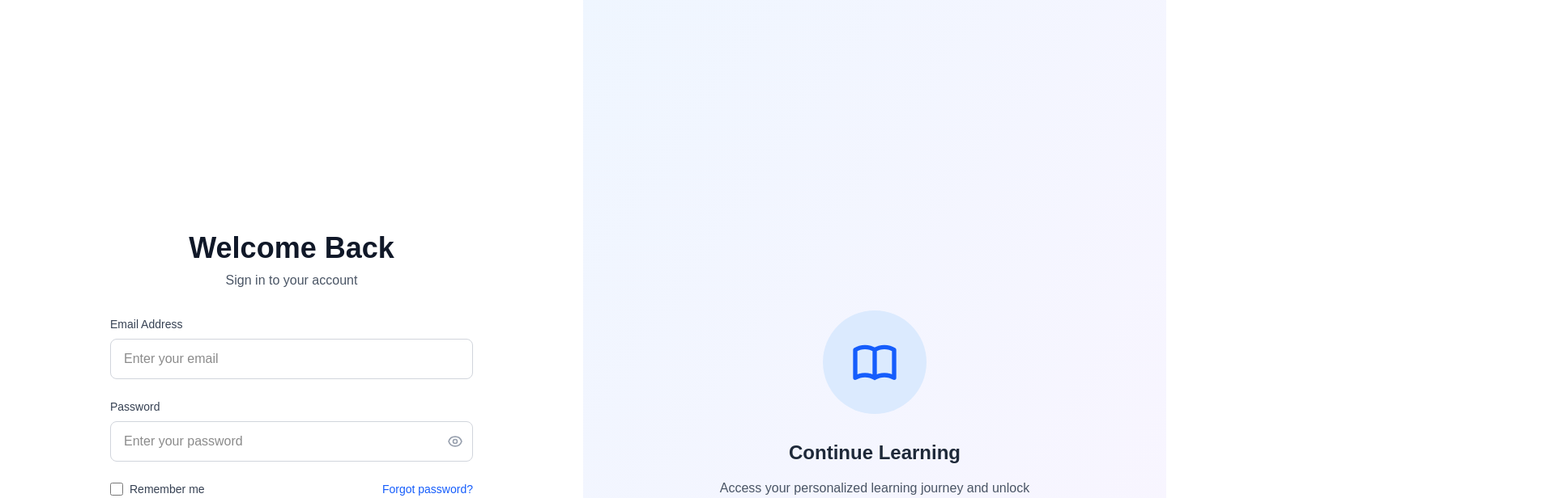
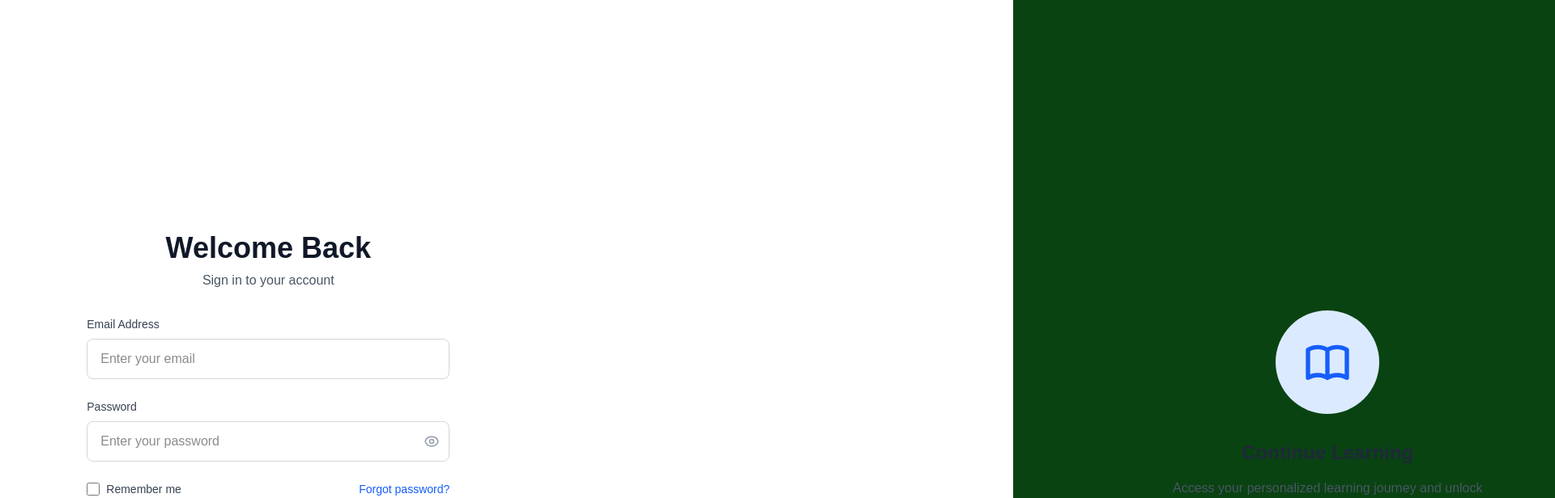
Before and after one commit to MickyDev1/Gritly, a Next.js app: page /login in a window 1280 px wide. Shown: the top 616 px of the page at 81% size, 1920 px wide, since content can reach past the window. Built offline with nearby package versions, Linux system fonts and the light colour scheme.

Commit message:
Implement code changes to enhance functionality and improve performance

```diff
--- a/src/app/login/page.tsx
+++ b/src/app/login/page.tsx
@@ -129,7 +129,7 @@ export default function Login() {
             </div>
 
             {/* Right Side - Background/Content */}
-            <div className="w-1/2 h-full bg-gradient-to-br from-blue-50 to-purple-50 flex items-center justify-center relative">
+            <div className="absolute w-[852px] h-[1024px] left-[588px] top-0 bg-[#0A4312] flex items-center justify-center relative">
                 {/* Background Pattern/Content */}
                 <div className="text-center">
                     <div className="w-32 h-32 bg-blue-100 rounded-full flex items-center justify-center mb-8 mx-auto">
```
Also changed, not shown: public/loginbackground.jpg (added).
